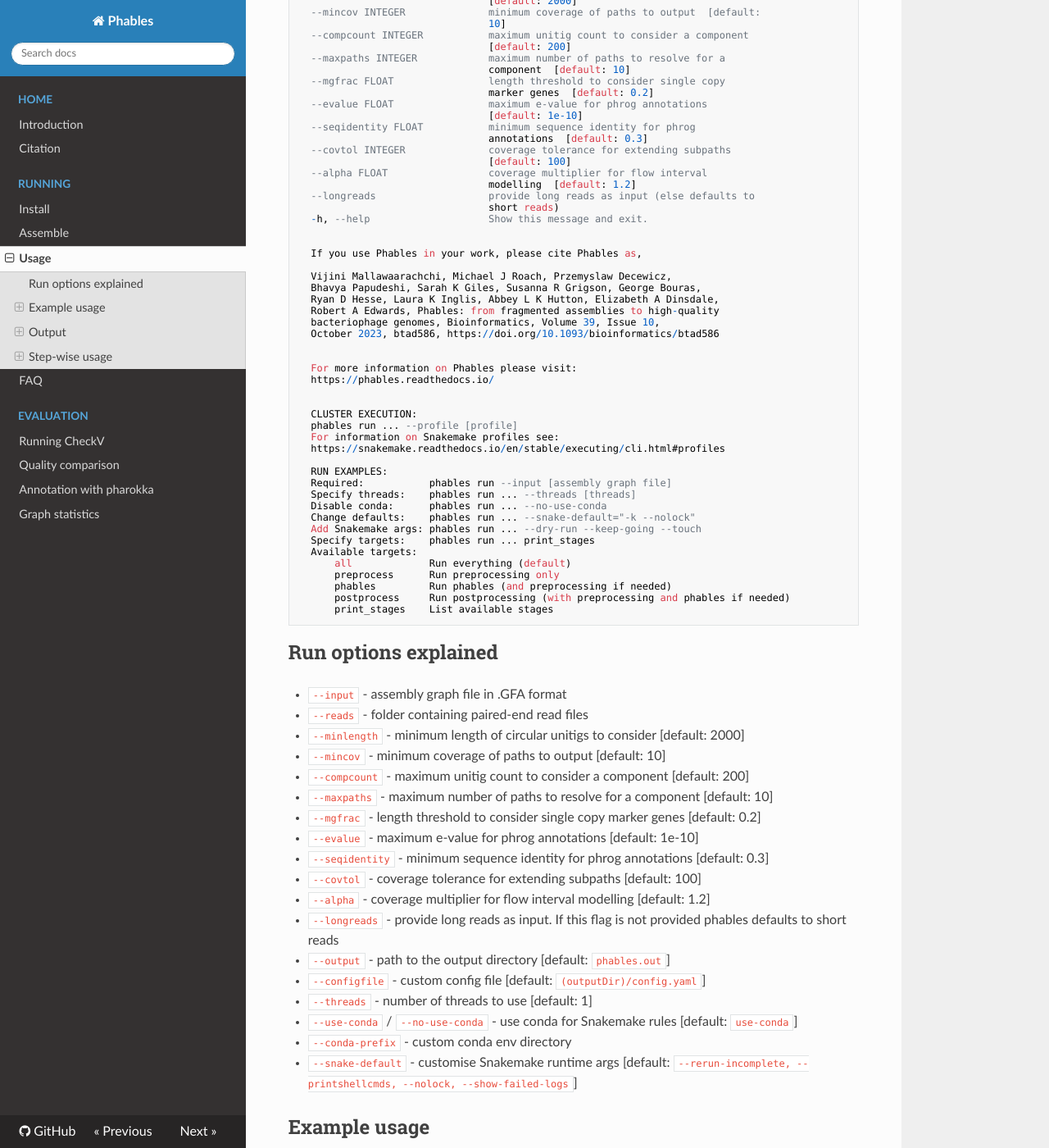
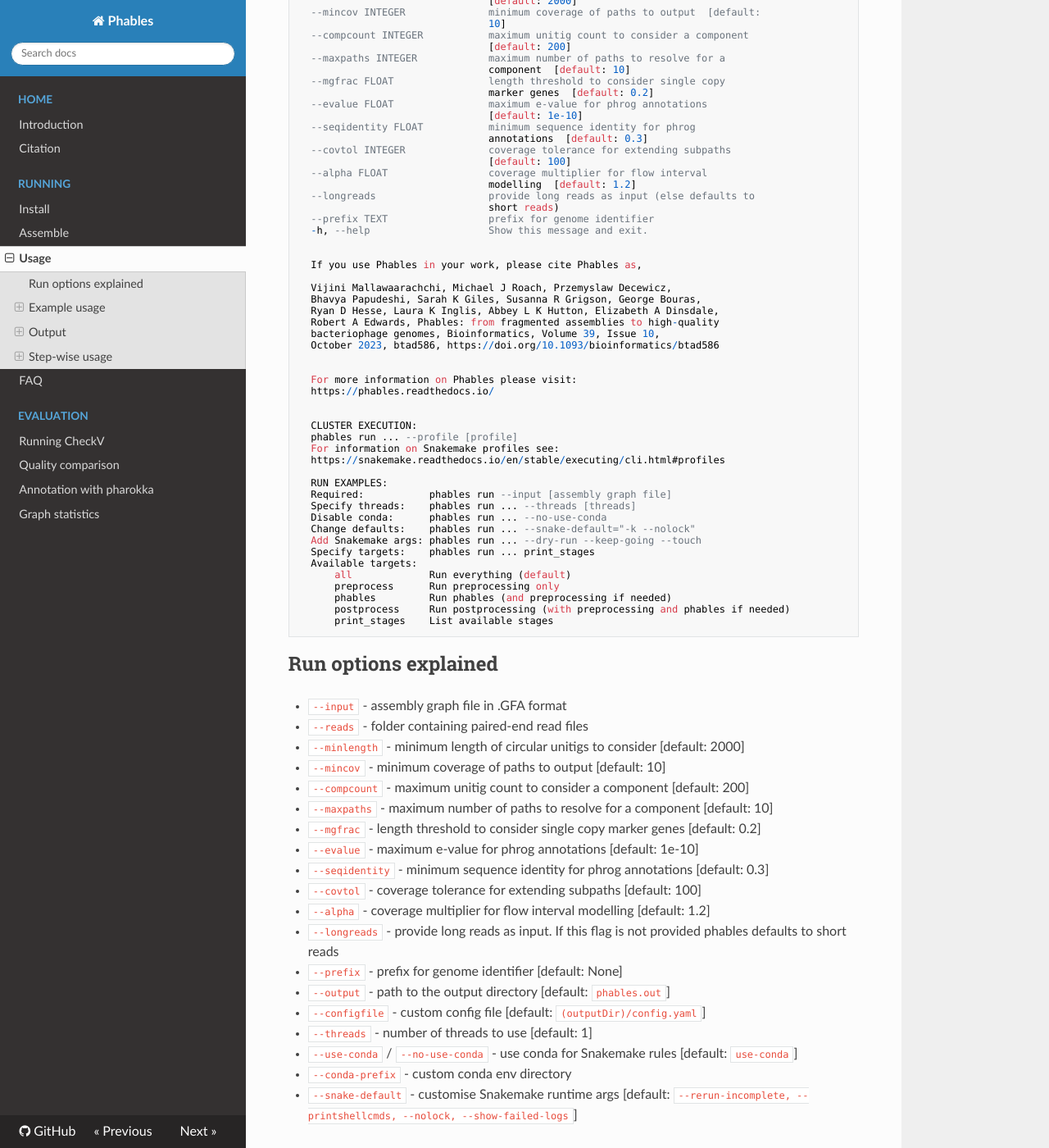
Before and after one commit to Vini2/phables, an MkDocs documentation site: the page built from docs/usage.md, in a window 1280 px wide and 1400 px high, scrolled down 522 px. Shown: the whole window at 82% size. Built offline with MkDocs 1.6.1, drawn with Linux system fonts in a browser that asks for light colours; nearby versions of some CDN libraries; a script that is not in the unit is left out.

Commit message:
DOC: add prefix parameter in docs for fix #39

```diff
--- a/docs/usage.md
+++ b/docs/usage.md
@@ -43,6 +43,7 @@ Options:
                                 modelling  [default: 1.2]
   --longreads                   provide long reads as input (else defaults to
                                 short reads)
+  --prefix TEXT                 prefix for genome identifier
   -h, --help                    Show this message and exit.
 
 
@@ -94,6 +95,7 @@ Options:
 * `--covtol` - coverage tolerance for extending subpaths [default: 100]
 * `--alpha` - coverage multiplier for flow interval modelling [default: 1.2]
 * `--longreads` - provide long reads as input. If this flag is not provided phables defaults to short reads
+* `--prefix` - prefix for genome identifier [default: None]
 * `--output` - path to the output directory [default: `phables.out`]
 * `--configfile` - custom config file [default: `(outputDir)/config.yaml`]
 * `--threads` - number of threads to use  [default: 1]
```
